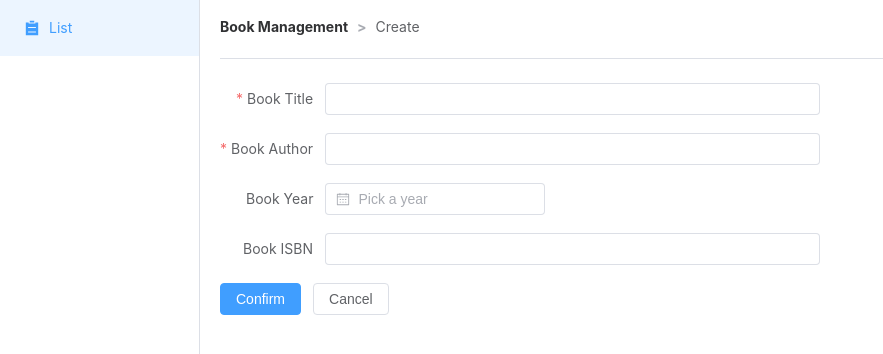
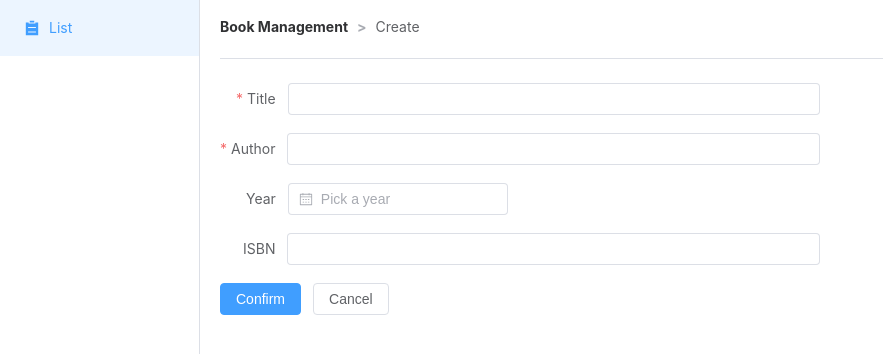
Before and after one commit to luopeijun/book-management-front-end, a Vue app: page /create in a window 1280 px wide. Shown: the top 354 px of the page, without its empty margins (0-883 px from the left). Built offline with nearby package versions, Linux system fonts and the light colour scheme.

Commit message:
feat: adjust form label

```diff
--- a/src/views/create/index.vue
+++ b/src/views/create/index.vue
@@ -17,8 +17,8 @@ const bookId = computed(() => route.params.id)
 const pageType = computed(() => bookId.value ? 'Edit' : 'Create')
 
 const rules = {
-  title: [{ required: true, message: 'Please input Book Title', trigger: 'blur' }],
-  author: [{ required: true, message: 'Please input Book Author', trigger: 'blur' }]
+  title: [{ required: true, message: 'Please input Title', trigger: 'blur' }],
+  author: [{ required: true, message: 'Please input Author', trigger: 'blur' }]
 }
 
 onMounted(() => {
@@ -64,13 +64,13 @@ const onCancel = () => {
 <template>
   <Breadcrumb :current="pageType" />
   <el-form v-loading="loading" :model="form" label-width="auto" class="form" :rules="rules" ref="formRef">
-    <el-form-item label="Book Title" required prop="title">
+    <el-form-item label="Title" required prop="title">
       <el-input v-model="form.title" />
     </el-form-item>
-    <el-form-item label="Book Author" prop="author" required>
+    <el-form-item label="Author" prop="author" required>
       <el-input v-model="form.author" />
     </el-form-item>
-    <el-form-item label="Book Year" prop="year">
+    <el-form-item label="Year" prop="year">
       <el-date-picker
         v-model="form.year"
         placeholder="Pick a year"
@@ -78,7 +78,7 @@ const onCancel = () => {
         value-format="YYYY"
       />
     </el-form-item>
-    <el-form-item label="Book ISBN" prop="isbn">
+    <el-form-item label="ISBN" prop="isbn">
       <el-input v-model="form.isbn" />
     </el-form-item>
     <el-form-item>
```
